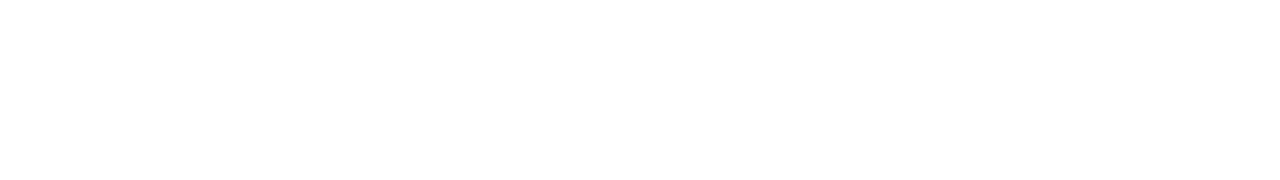
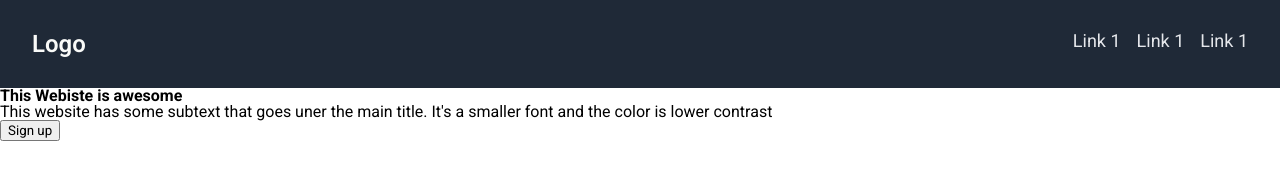
Before and after one commit to arturodelac/landing-page, a plain HTML site: page index.html in a window 1280 px wide. Drawn offline with Linux system fonts and the light colour scheme.

Commit message:
Completed header

```diff
--- a/index.html
+++ b/index.html
@@ -4,14 +4,30 @@
         <meta charset="UTF-8">
         <meta name="viewport" content="width=device-width, initial-scale=1.0">
         <title>Landing Page</title>
+        <link rel="stylesheet" href="style.css">
     </head>
     <body>
-        <section class="header"></section>
-        <section class="landing"></section>
+        <section class="header">
+            <ul class="logo">Logo</ul>
+            <ul class="links">Link 1</ul>
+            <ul class="links">Link 1</ul>
+            <ul class="links">Link 1</ul>
+        </section>
+
+        <section class="landing">
+            <div class="landing-text">
+                <h1>This Webiste is awesome</h1>
+                <p>This website has some subtext that goes uner the main title.
+                    It's
+                    a smaller font and the color is lower contrast</p>
+                <button>Sign up</button>
+            </div>
+            <div class="landing-image">
+            </div>
+        </section>
         <section class="information"></section>
         <section class="quote"></section>
         <section class="sign-up"></section>
         <section class="footer"></section>
-
     </body>
 </html>
--- a/style.css
+++ b/style.css
@@ -0,0 +1,75 @@
+/* http://meyerweb.com/eric/tools/css/reset/
+   v2.0 | 20110126
+   License: none (public domain)
+*/
+
+@import url('https://fonts.googleapis.com/css2?family=Roboto:ital,wght@0,100..900;1,100..900&display=swap');
+
+html, body, div, span, applet, object, iframe,
+h1, h2, h3, h4, h5, h6, p, blockquote, pre,
+a, abbr, acronym, address, big, cite, code,
+del, dfn, em, img, ins, kbd, q, s, samp,
+small, strike, strong, sub, sup, tt, var,
+b, u, i, center,
+dl, dt, dd, ol, ul, li,
+fieldset, form, label, legend,
+table, caption, tbody, tfoot, thead, tr, th, td,
+article, aside, canvas, details, embed,
+figure, figcaption, footer, header, hgroup,
+menu, nav, output, ruby, section, summary,
+time, mark, audio, video {
+    margin: 0;
+    padding: 0;
+    border: 0;
+    font-size: 100%;
+    vertical-align: baseline;
+}
+
+/* HTML5 display-role reset for older browsers */
+article, aside, details, figcaption, figure,
+footer, header, hgroup, menu, nav, section {
+    display: block;
+}
+
+body {
+    line-height: 1;
+}
+
+ol, ul {
+    list-style: none;
+}
+
+blockquote, q {
+    quotes: none;
+}
+
+blockquote:before, blockquote:after,
+q:before, q:after {
+    content: '';
+    content: none;
+}
+
+table {
+    border-collapse: collapse;
+    border-spacing: 0;
+}
+
+* {
+    font-family: "Roboto", sans-serif;
+}
+
+.header {
+    background-color: #1f2937;
+    display: flex;
+    color: #E5E7EB;
+    font-size: 18px;
+    padding: 32px;
+    gap: 16px;
+}
+
+.logo {
+    font-size: 24px;
+    margin-right: auto;
+    font-weight: 600;
+    color: #F9FAF8;
+}
```
